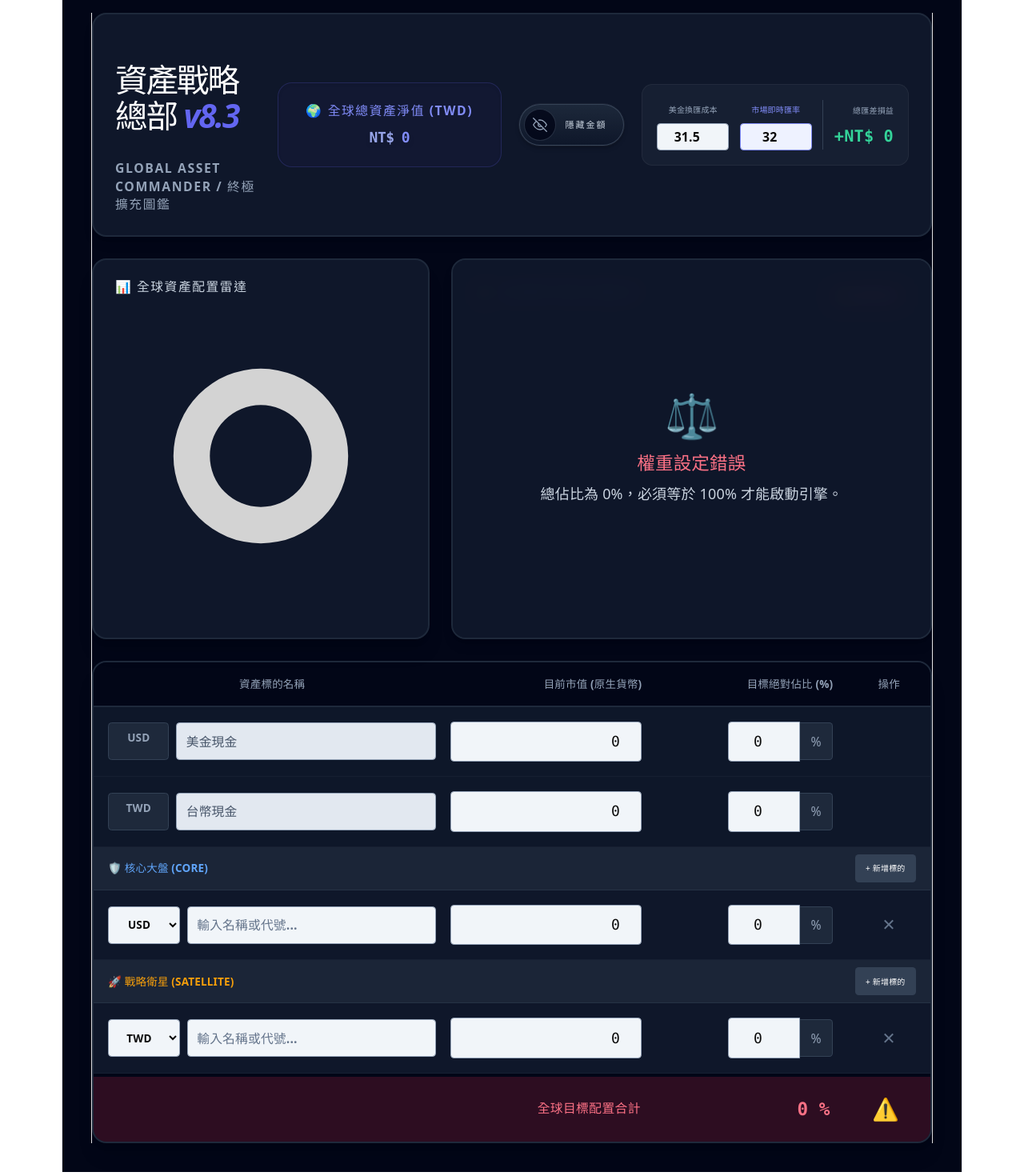
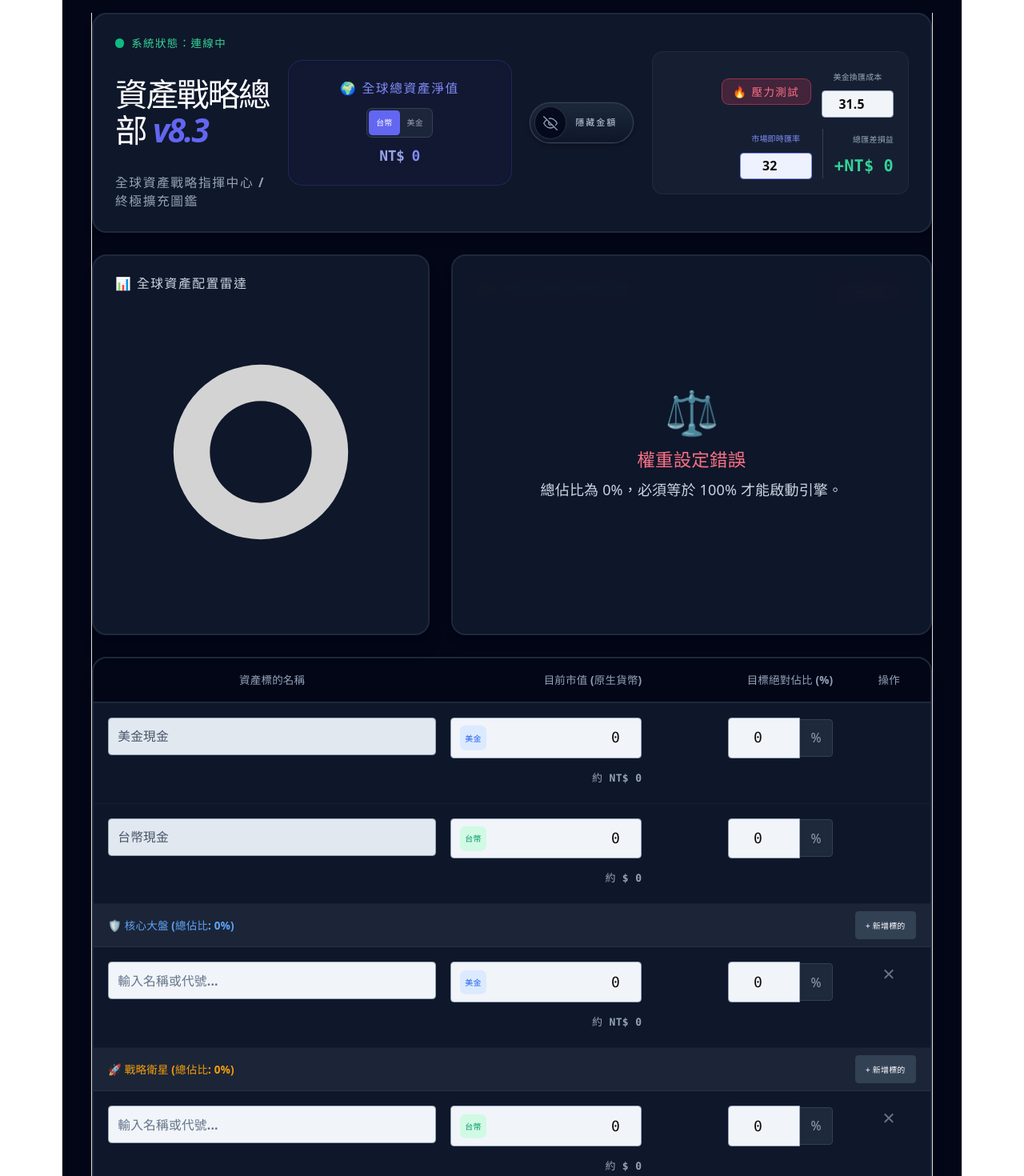
Before and after one commit to peterpeter99155-dev/my-portfolio, a Vue app: page / in a window 1280 px wide. Shown: the part 20-1490 px from the top of the page at 80% size. Built offline with nearby package versions, Linux system fonts and the light colour scheme.

Commit message:
[fix]調整排版 增加幣別顯示

```diff
--- a/src/App.vue
+++ b/src/App.vue
@@ -4,13 +4,23 @@
 
       <header class="bg-slate-900 border-2 border-slate-800 rounded-2xl p-6 shadow-lg grid grid-cols-1 gap-6 items-center justify-items-center xl:grid-cols-[auto_minmax(280px,1fr)_auto_auto] xl:justify-items-stretch xl:gap-5">
         <div class="text-center xl:text-left w-full min-w-0">
+          <div class="flex items-center justify-center xl:justify-start gap-2 mb-2">
+            <span class="relative inline-flex rounded-full h-2.5 w-2.5 bg-emerald-500"></span>
+            <span class="text-xs font-bold text-emerald-400 uppercase tracking-widest">系統狀態：連線中</span>
+          </div>
           <h1 class="text-3xl lg:text-4xl font-black text-white tracking-tighter italic">資產戰略總部 <span class="text-indigo-500">v8.3</span></h1>
-          <p class="text-slate-400 text-sm font-bold uppercase tracking-widest mt-2">Global Asset Commander / 終極擴充圖鑑</p>
+          <p class="text-slate-400 text-sm font-bold uppercase tracking-widest mt-2">全球資產戰略指揮中心 / 終極擴充圖鑑</p>
         </div>
 
-        <div class="w-full max-w-full min-w-0 flex items-center justify-center bg-indigo-900/10 p-5 rounded-2xl border border-indigo-500/20 shadow-inner overflow-hidden xl:min-w-0">
+        <div class="w-full max-w-full min-w-0 flex items-center justify-center bg-indigo-900/10 p-5 rounded-2xl border border-indigo-500/20 shadow-inner overflow-hidden xl:min-w-0 relative">
           <div class="text-center w-full max-w-full min-w-0 px-1">
-            <p class="text-sm text-indigo-400 font-bold uppercase mb-2 tracking-wide xl:tracking-widest whitespace-nowrap overflow-hidden text-ellipsis">🌍 全球總資產淨值 (TWD)</p>
+            <div class="flex flex-wrap items-center justify-center gap-3 mb-2">
+              <span class="text-sm text-indigo-400 font-bold uppercase tracking-wide xl:tracking-widest whitespace-nowrap overflow-hidden text-ellipsis">🌍 全球總資產淨值</span>
+              <div class="flex bg-slate-800/80 rounded-md p-0.5 border border-slate-700">
+                <button @click.stop="displayCurrency = 'TWD'" :class="displayCurrency === 'TWD' ? 'bg-indigo-500 text-white shadow-sm' : 'text-slate-400 hover:text-white'" class="px-2 py-0.5 text-[10px] font-bold rounded uppercase transition-colors">台幣</button>
+                <button @click.stop="displayCurrency = 'USD'" :class="displayCurrency === 'USD' ? 'bg-indigo-500 text-white shadow-sm' : 'text-slate-400 hover:text-white'" class="px-2 py-0.5 text-[10px] font-bold rounded uppercase transition-colors">美金</button>
+              </div>
+            </div>
             <div ref="assetAmountFitWrap" class="mx-auto flex w-full max-w-full justify-center overflow-hidden rounded-xl py-1">
               <p
                 ref="assetAmountLine"
@@ -18,11 +28,11 @@
                 :class="{ 'select-none': isPrivateMode }"
                 :style="{ fontSize: heroAssetFontPx + 'px' }"
               >
-                <span class="shrink-0 text-indigo-300/90">NT$</span>
+                <span class="shrink-0 text-indigo-300/90">{{ displayCurrency === 'USD' ? '$' : 'NT$' }}</span>
                 <span
                   class="shrink-0"
                   :class="{ 'blur-md pointer-events-none rounded-sm': isPrivateMode }"
-                >{{ formatAmount(totalAssetTWD) }}</span>
+                >{{ formatAmount(totalAssetDisplay) }}</span>
               </p>
             </div>
           </div>
@@ -49,7 +59,10 @@
           </span>
           <span class="pr-0.5">{{ isPrivateMode ? '顯示金額' : '隱藏金額' }}</span>
         </button>
-        <div class="flex items-center gap-3 bg-slate-800/50 p-4 rounded-xl border border-white/5 justify-end">
+        <div class="flex items-center gap-3 bg-slate-800/50 p-4 rounded-xl border border-white/5 justify-end flex-wrap">
+          <button @click="stressTest" class="flex items-center gap-1.5 px-3 py-1.5 bg-rose-500/20 text-rose-400 border border-rose-500/50 rounded-lg hover:bg-rose-500/40 transition-colors text-xs font-bold uppercase tracking-widest">
+            <span>🔥 壓力測試</span>
+          </button>
           <div>
             <label class="block text-[10px] text-slate-400 font-bold mb-1 uppercase">美金換匯成本</label>
             <input type="number" v-model.number="fx.buyRate" step="0.01" @input="save" class="w-20 input-pv rounded p-1 font-bold text-sm text-center">
@@ -94,19 +107,29 @@
                  class="p-4 rounded-xl border-2 relative transition-all flex items-center justify-between"
                  :class="item.type === 'BUY' ? 'bg-slate-950 border-emerald-900/50' : (item.type === 'SELL' ? 'bg-slate-950 border-rose-900/50' : 'bg-slate-900 border-slate-800 opacity-50')">
               <div class="pl-3">
-                <span class="text-[10px] font-black uppercase tracking-widest block mb-1" :class="item.currency === 'USD' ? 'text-blue-400' : 'text-emerald-500'">{{ item.currency }} [{{ item.tag }}]</span>
+                <span class="text-[10px] font-black uppercase tracking-widest block mb-1" :class="item.mainCur === 'USD' ? 'text-blue-400' : 'text-emerald-500'">{{ item.mainCur === 'USD' ? '美金' : '台幣' }} [{{ item.tag }}]</span>
                 <span class="text-base font-black text-white uppercase truncate block">{{ item.name || '未命名' }}</span>
               </div>
               <div class="text-right">
                 <div v-if="item.type === 'BUY'" class="text-emerald-400">
-                  <p class="text-xs font-bold uppercase opacity-90 mb-1">買進 (BUY)</p>
-                  <p class="text-xl font-mono-data font-black">+{{ item.currency === 'USD' ? '$' : 'NT$ ' }}{{ formatAmount(item.gapNative).toLocaleString() }}</p>
+                  <p class="text-xs font-bold uppercase opacity-90 mb-1">買進</p>
+                  <div class="flex justify-end items-baseline gap-1 text-xl font-mono-data font-black">
+                    <span>+</span>
+                    <span class="w-8 text-left">{{ item.mainCur === 'USD' ? '$' : 'NT$' }}</span>
+                    <span class="min-w-[100px] text-right">{{ formatAmount(item.gapDisplay).toLocaleString() }}</span>
+                    <span class="w-8 text-right text-sm">{{ item.mainCur === 'USD' ? 'USD' : 'TWD' }}</span>
+                  </div>
                 </div>
                 <div v-else-if="item.type === 'SELL'" class="text-rose-400">
-                  <p class="text-xs font-bold uppercase opacity-90 mb-1">賣出 (SELL)</p>
-                  <p class="text-xl font-mono-data font-black">-{{ item.currency === 'USD' ? '$' : 'NT$ ' }}{{ formatAmount(Math.abs(item.gapNative)).toLocaleString() }}</p>
+                  <p class="text-xs font-bold uppercase opacity-90 mb-1">賣出</p>
+                  <div class="flex justify-end items-baseline gap-1 text-xl font-mono-data font-black">
+                    <span>-</span>
+                    <span class="w-8 text-left">{{ item.mainCur === 'USD' ? '$' : 'NT$' }}</span>
+                    <span class="min-w-[100px] text-right">{{ formatAmount(Math.abs(item.gapDisplay)).toLocaleString() }}</span>
+                    <span class="w-8 text-right text-sm">{{ item.mainCur === 'USD' ? 'USD' : 'TWD' }}</span>
                   </div>
-                <div v-else class="text-slate-500 italic text-sm">HOLD</div>
+                </div>
+                <div v-else class="text-slate-500 italic text-sm">持有</div>
               </div>
             </div>
           </div>
@@ -121,12 +144,20 @@
           <div class="col-span-1 text-center">操作</div>
         </div>
 
-        <div v-for="c in [usdCash, twdCash]" :key="c.currency" class="grid grid-cols-12 gap-4 p-4 bg-slate-900/30 border-b border-slate-800/50 items-center">
-          <div class="col-span-5 flex gap-2">
-            <span class="bg-slate-800 text-slate-400 font-bold px-3 py-2 rounded text-xs w-20 text-center border border-slate-700">{{ c.currency }}</span>
+        <div v-for="c in [usdCash, twdCash]" :key="c.currency" class="grid grid-cols-12 gap-4 p-4 bg-slate-900/30 border-b border-slate-800/50 items-start">
+          <div class="col-span-5 flex gap-2 items-center">
             <input v-model="c.name" class="w-full input-pv input-pv--muted rounded p-2.5 text-sm font-bold" disabled>
           </div>
-          <div class="col-span-3"><input type="number" v-model.number="c.current" @input="updateChart" class="w-full input-pv rounded p-2.5 font-mono-data text-right" placeholder="0"></div>
+          <div class="col-span-3">
+            <div class="relative w-full">
+              <span class="absolute left-2.5 top-1/2 -translate-y-1/2 text-[10px] font-black px-1.5 py-0.5 rounded-md pointer-events-none" :class="c.currency === 'USD' ? 'bg-blue-100 text-blue-600' : 'bg-emerald-100 text-emerald-600'">{{ c.currency === 'USD' ? '美金' : '台幣' }}</span>
+              <input type="number" v-model.number="c.current" @input="updateChart" class="w-full input-pv rounded p-2.5 pl-14 font-mono-data text-right" placeholder="0">
+            </div>
+            <div class="mt-2 w-full text-right pointer-events-none">
+              <span v-if="c.currency === 'USD'" class="text-[13px] text-slate-400 font-mono-data font-bold tracking-wide">約 NT$ {{ formatAmount(getTWDValue(c)) }}</span>
+              <span v-else class="text-[13px] text-slate-400 font-mono-data font-bold tracking-wide">約 $ {{ formatAmount(getTWDValue(c) / fx.currentRate) }}</span>
+            </div>
+          </div>
           <div class="col-span-3 flex items-center justify-end pr-4">
             <input type="number" v-model.number="c.target" @input="updateChart" class="w-20 input-pv rounded-l p-2.5 font-mono-data text-center" placeholder="0">
             <span class="bg-slate-800 px-3 py-2.5 text-slate-400 rounded-r border border-l-0 border-slate-700 text-sm">%</span>
@@ -135,15 +166,11 @@
 
         <div v-for="type in ['core', 'satellite']" :key="type">
           <div class="bg-slate-800/80 px-4 py-2 flex justify-between items-center border-b border-slate-700/50">
-            <span class="text-xs font-black uppercase" :class="type==='core'?'text-blue-400':'text-amber-500'">{{ type==='core'?'🛡️ 核心大盤 (Core)':'🚀 戰略衛星 (Satellite)' }}</span>
+            <span class="text-xs font-black uppercase" :class="type==='core'?'text-blue-400':'text-amber-500'">{{ type==='core'?'🛡️ 核心大盤':'🚀 戰略衛星' }} (總佔比: {{ getGroupTargetPct(type) }}%)</span>
             <button @click="addRow(type)" class="text-[10px] bg-slate-700 hover:bg-indigo-600 text-white px-3 py-1 rounded transition-colors">+ 新增標的</button>
           </div>
-          <div v-for="(item, index) in (type === 'core' ? coreList : satelliteList)" :key="type+index" class="grid grid-cols-12 gap-4 p-4 border-b border-slate-800/50 hover:bg-slate-800/30 transition-colors items-center">
-            <div class="col-span-5 relative flex gap-2">
-              <select v-model="item.currency" @change="updateChart" class="input-pv rounded p-2 text-xs font-bold w-20 text-center cursor-pointer currency-toggle">
-                <option value="USD">USD</option>
-                <option value="TWD">TWD</option>
-              </select>
+          <div v-for="(item, index) in (type === 'core' ? coreList : satelliteList)" :key="type+index" class="grid grid-cols-12 gap-4 p-4 border-b border-slate-800/50 hover:bg-slate-800/30 transition-colors items-start">
+            <div class="col-span-5 relative flex gap-2 items-center">
               <div class="flex-1 relative">
                 <input v-model="item.name" @input="onSearchInput(item)" @focus="item.showSearch = true" @click.stop class="w-full input-pv rounded p-2.5 text-sm font-bold uppercase" placeholder="輸入名稱或代號...">
                 <ul v-if="item.showSearch && filteredDict(item.name).length > 0" class="absolute z-50 w-full bg-slate-800 border border-slate-600 rounded-md shadow-2xl top-[100%] mt-1 max-h-48 overflow-y-auto custom-scrollbar">
@@ -151,7 +178,16 @@
                 </ul>
               </div>
             </div>
-            <div class="col-span-3"><input type="number" v-model.number="item.current" @input="updateChart" class="w-full input-pv rounded p-2.5 font-mono-data text-right" placeholder="0"></div>
+            <div class="col-span-3">
+              <div class="relative w-full">
+                <span class="absolute left-2.5 top-1/2 -translate-y-1/2 text-[10px] font-black px-1.5 py-0.5 rounded-md pointer-events-none" :class="item.currency === 'USD' ? 'bg-blue-100 text-blue-600' : 'bg-emerald-100 text-emerald-600'">{{ item.currency === 'USD' ? '美金' : '台幣' }}</span>
+                <input type="number" v-model.number="item.current" @input="updateChart" class="w-full input-pv rounded p-2.5 pl-14 font-mono-data text-right" placeholder="0">
+              </div>
+              <div class="mt-2 w-full text-right pointer-events-none">
+                <span v-if="item.currency === 'USD'" class="text-[13px] text-slate-400 font-mono-data font-bold tracking-wide">約 NT$ {{ formatAmount(getTWDValue(item)) }}</span>
+                <span v-else class="text-[13px] text-slate-400 font-mono-data font-bold tracking-wide">約 $ {{ formatAmount(getTWDValue(item) / fx.currentRate) }}</span>
+              </div>
+            </div>
             <div class="col-span-3 flex items-center justify-end pr-4">
               <input type="number" v-model.number="item.target" @input="updateChart" class="w-20 input-pv rounded-l p-2.5 font-mono-data text-center" placeholder="0">
               <span class="bg-slate-800 px-3 py-2.5 text-slate-400 rounded-r border border-l-0 border-slate-700 text-sm">%</span>
@@ -175,6 +211,7 @@
 export default {
   data() {
     return {
+      displayCurrency: 'TWD', // 全局計價幣別
       isPrivateMode: false, // 預設不開啟隱私模式
       heroAssetFontPx: 52, // 主標金額字級（px），由 fitHeroAssetAmount 依容器寬度調整
       _heroAssetFitRaf: null,
@@ -227,8 +264,17 @@ export default {
         return item.currency === 'USD' ? v * this.fx.currentRate : v;
       };
     },
+    getDisplayValue() {
+      return (item) => {
+        const twd = this.getTWDValue(item);
+        return this.displayCurrency === 'USD' ? twd / this.fx.currentRate : twd;
+      };
+    },
     totalAssetTWD() {
       return [this.usdCash, this.twdCash, ...this.coreList, ...this.satelliteList].reduce((s, i) => s + this.getTWDValue(i), 0);
+    },
+    totalAssetDisplay() {
+      return [this.usdCash, this.twdCash, ...this.coreList, ...this.satelliteList].reduce((s, i) => s + this.getDisplayValue(i), 0);
     },
     totalTargetPct() {
       const all = [this.usdCash, this.twdCash, ...this.coreList, ...this.satelliteList];
@@ -245,12 +291,19 @@ export default {
         const targetTWD = this.totalAssetTWD * ((parseFloat(i.target) || 0) / 100);
         const gapTWD = targetTWD - this.getTWDValue(i);
         const type = gapTWD >= this.thresholdTWD ? 'BUY' : (gapTWD <= -this.thresholdTWD ? 'SELL' : 'HOLD');
-        const gapNative = i.currency === 'USD' ? (gapTWD / this.fx.currentRate) : gapTWD;
-        return { name: i.name, tag: i.tag, type, gapNative, currency: i.currency, isCash: i.isCash };
+        const mainCur = this.displayCurrency === 'USD' ? 'USD' : i.currency;
+        const gapDisplay = mainCur === 'USD' ? (gapTWD / this.fx.currentRate) : gapTWD;
+        return { name: i.name, tag: i.tag, type, gapDisplay, mainCur, isCash: i.isCash };
       }).sort((a, b) => a.type === 'BUY' ? -1 : 1);
     }
   },
   watch: {
+    totalAssetDisplay() {
+      this.scheduleFitHeroAssetAmount()
+    },
+    displayCurrency() {
+      this.updateChart();
+    },
     totalAssetTWD() {
       this.scheduleFitHeroAssetAmount()
     },
@@ -259,6 +312,19 @@ export default {
     }
   },
   methods: {
+
+    /**
+     * 計算特定群組的目標佔比總和
+     * @param {string} type - 群組類型 (core 或是 satellite)
+     */
+    getGroupTargetPct(type) {
+      const list = type === 'core' ? this.coreList : this.satelliteList;
+      return list.reduce((s, i) => s + (parseFloat(i.target) || 0), 0);
+    },
+    /**
+     * 排程執行自適應主視覺金額字體大小
+     * 使用 requestAnimationFrame 避免頻繁觸發影響效能
+     */
     scheduleFitHeroAssetAmount() {
       if (this._heroAssetFitRaf != null) cancelAnimationFrame(this._heroAssetFitRaf)
       this._heroAssetFitRaf = requestAnimationFrame(() => {
@@ -266,10 +332,18 @@ export default {
         this.fitHeroAssetAmount()
       })
     },
+    /**
+     * 取得主視覺金額的最大字體大小 (px)
+     * 根據視窗寬度決定
+     * @returns {number} 最大字體大小
+     */
     getHeroAssetFontMaxPx() {
       // 約對應 text-5xl / text-6xl（無捲軸，必要時往下縮）
       return window.matchMedia('(min-width: 1024px)').matches ? 60 : 48
     },
+    /**
+     * 動態調整主視覺金額的字體大小，使其能完整顯示在容器內
+     */
     fitHeroAssetAmount() {
       const wrap = this.$refs.assetAmountFitWrap
       const line = this.$refs.assetAmountLine
@@ -290,6 +364,11 @@ export default {
       line.style.removeProperty('font-size')
       this.heroAssetFontPx = chosen
     },
+    /**
+     * 過濾字典，提供股票代號自動補齊建議
+     * @param {string} q - 搜尋關鍵字
+     * @returns {string[]} 過濾後的字典陣列
+     */
     filteredDict(q) {
       if(!q) return [];
       const search = q.toUpperCase();
@@ -304,19 +383,65 @@ export default {
         })
         .slice(0, 12); // 只取前 12 筆，避免畫面太亂
     },
-    onSearchInput(item) { item.showSearch = true; },
-    selectStock(item, name) { item.name = name; item.showSearch = false; this.updateChart(); },
+    /**
+     * 自動偵測股票名稱以切換幣別
+     * 台灣股票多以數字開頭，美股多以英文字母開頭
+     * @param {Object} item - 資產項目
+     */
+    autoDetectCurrency(item) {
+      if (!item.name) return;
+      // 若開頭為數字 (如 2330, 0050)，設定為 TWD；否則設定為 USD
+      if (/^\d/.test(item.name.trim())) {
+        item.currency = 'TWD';
+      } else {
+        item.currency = 'USD';
+      }
+    },
+    /**
+     * 處理搜尋輸入框焦點事件，顯示建議選單
+     * @param {Object} item - 觸發事件的資產項目
+     */
+    onSearchInput(item) {
+      item.showSearch = true;
+      this.autoDetectCurrency(item);
+    },
+    /**
+     * 選擇建議清單中的股票
+     * @param {Object} item - 當前操作的資產項目
+     * @param {string} name - 選擇的股票名稱
+     */
+    selectStock(item, name) {
+      item.name = name;
+      item.showSearch = false;
+      this.autoDetectCurrency(item);
+      this.updateChart();
+    },
+    /**
+     * 關閉所有資產項目的搜尋建議選單
+     */
     closeAllSearch() { [...this.coreList, ...this.satelliteList].forEach(i => i.showSearch = false); },
+    /**
+     * 新增資產列
+     * @param {string} type - 資產類型 ('core' 核心 或 'satellite' 衛星)
+     */
     addRow(type) {
       const row = { name: '', currency: type === 'core' ? 'USD' : 'TWD', current: 0, target: 0, showSearch: false };
       if(type === 'core') this.coreList.push(row); else this.satelliteList.push(row);
     },
+    /**
+     * 移除資產列
+     * @param {string} type - 資產類型 ('core' 核心 或 'satellite' 衛星)
+     * @param {number} idx - 要移除的索引
+     */
     removeRow(type, idx) {
       if(confirm('確認移除？')) {
         if(type === 'core') this.coreList.splice(idx, 1); else this.satelliteList.splice(idx, 1);
         this.updateChart();
       }
     },
+    /**
+     * 初始化 ECharts 圓餅圖
+     */
     initChart() {
       // 確保使用外部載入的 echarts
       if(window.echarts) {
@@ -324,23 +449,31 @@ export default {
         window.addEventListener('resize', () => { if(this._chart) this._chart.resize(); });
       }
     },
+    /**
+     * 更新 ECharts 圓餅圖資料
+     */
     updateChart() {
       if(!this._chart) return;
       const data = [];
       const colors = ['#3b82f6', '#60a5fa', '#818cf8', '#93c5fd', '#f59e0b', '#fbbf24', '#fcd34d', '#fde68a'];
       this.coreList.concat(this.satelliteList).forEach((i, idx) => {
-        const v = this.getTWDValue(i);
+        const v = this.getDisplayValue(i);
         if(v > 0) data.push({ value: v, name: i.name || '未命名', itemStyle: { color: colors[idx % 8] } });
       });
-      if(this.getTWDValue(this.usdCash) > 0) data.push({ value: this.getTWDValue(this.usdCash), name: 'USD 現金', itemStyle: { color: '#0ea5e9' } });
-      if(this.getTWDValue(this.twdCash) > 0) data.push({ value: this.getTWDValue(this.twdCash), name: 'TWD 現金', itemStyle: { color: '#10b981' } });
+      if(this.getDisplayValue(this.usdCash) > 0) data.push({ value: this.getDisplayValue(this.usdCash), name: 'USD 現金', itemStyle: { color: '#0ea5e9' } });
+      if(this.getDisplayValue(this.twdCash) > 0) data.push({ value: this.getDisplayValue(this.twdCash), name: 'TWD 現金', itemStyle: { color: '#10b981' } });
+      const symbol = this.displayCurrency === 'USD' ? '$' : 'NT$';
       this._chart.setOption({
-        tooltip: { trigger: 'item', formatter: '{b}<br/>NT$ {c} ({d}%)' },
+        tooltip: { trigger: 'item', formatter: `{b}<br/>${symbol} {c} ({d}%)` },
         series: [{ type: 'pie', radius: ['35%', '60%'], label: { show: true, formatter: '{name|{b}}\n{perc|{d}%}', rich: { name: { color: '#f1f5f9', fontSize: 11, fontWeight: 'bold' }, perc: { color: '#94a3b8', fontSize: 10 } } }, data }]
       });
       this.save();
     },
-    // 判斷資產是否偏離目標過遠
+    /**
+     * 判斷資產是否偏離目標比例過遠 (>10%)
+     * @param {Object} item - 資產項目
+     * @returns {boolean} 是否偏離過遠
+     */
     isDeviated(item) {
       const currentPct = (this.getTWDValue(item) / this.totalAssetTWD) * 100;
       const targetPct = parseFloat(item.target) || 0;
@@ -349,19 +482,41 @@ export default {
       // 計算偏離率：(實際-目標) / 目標
       const deviation = Math.abs(currentPct - targetPct) / targetPct;
       return deviation > 0.1; // 超過 10% 就亮紅燈
-      },// <--- 這裡也要加逗號，因為後面還有 save() 等方法
+    },
+    /**
+     * 格式化金額顯示，處理隱私模式與千分位
+     * @param {number} val - 要格式化的金額
+     * @returns {string} 格式化後的字串
+     */
     formatAmount(val) {
       if (this.isPrivateMode) return '****'; // 隱私模式下直接顯示星號
 
       // 原本的格式化邏輯（千分位）
       return new Intl.NumberFormat('en-US').format(Math.round(val));
     },
+    /**
+     * 將當前資產狀態儲存至 localStorage
+     */
     save() {
       localStorage.setItem('portfolio_v8_public_template', JSON.stringify({
         fx: this.fx, thresholdTWD: this.thresholdTWD, usdCash: this.usdCash, twdCash: this.twdCash,
         coreList: this.coreList.map(i=>({name:i.name, currency:i.currency, current:i.current, target:i.target})),
         satelliteList: this.satelliteList.map(i=>({name:i.name, currency:i.currency, current:i.current, target:i.target}))
       }));
+    },
+    /**
+     * 執行壓力測試
+     * 隨機讓所有資產市值浮動 -5% ~ +5%，用以測試偏離警示系統
+     */
+    stressTest() {
+      const randomize = (item) => {
+        if (item.current > 0) {
+          const factor = 1 + (Math.random() * 0.1 - 0.05); // -5% ~ +5%
+          item.current = parseFloat((item.current * factor).toFixed(2));
+        }
+      };
+      [this.usdCash, this.twdCash, ...this.coreList, ...this.satelliteList].forEach(randomize);
+      this.updateChart();
     }
   },
   mounted() {
```
Lines whose indentation alone changed are shown as unchanged.
